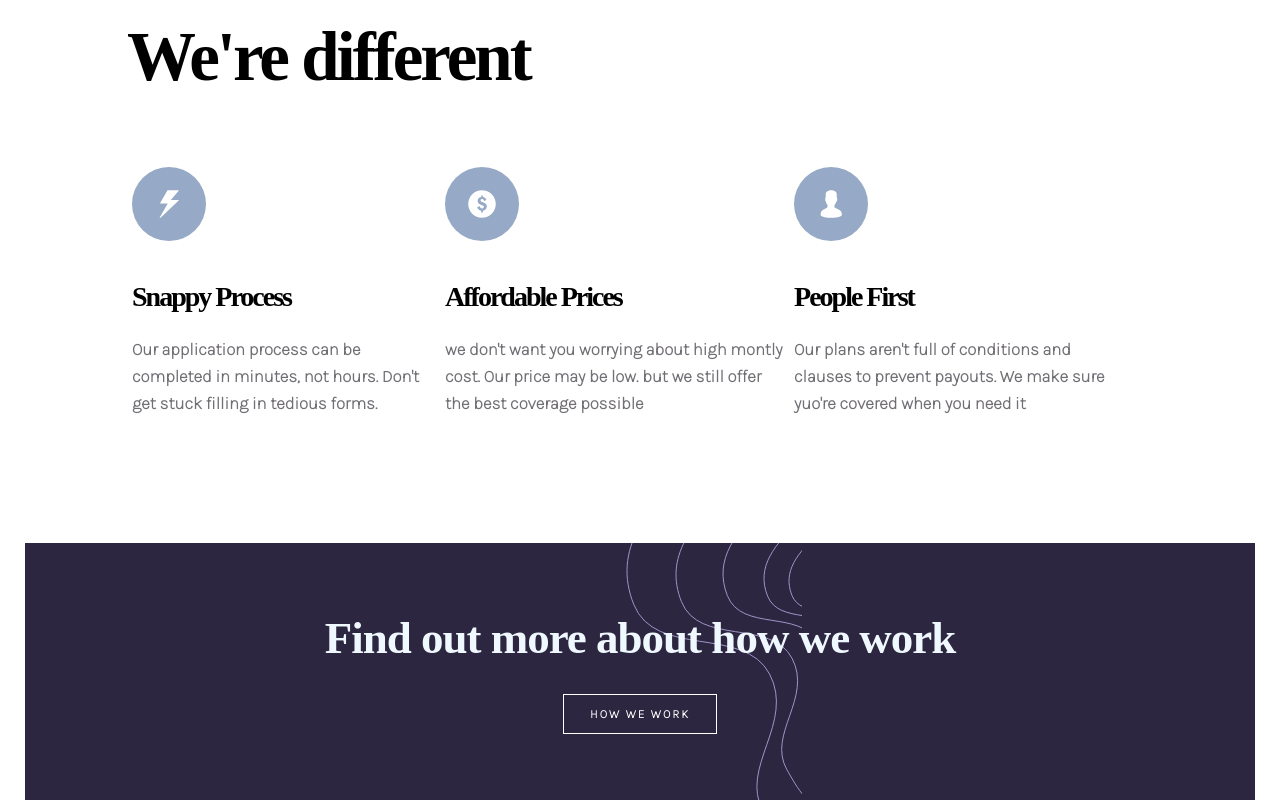
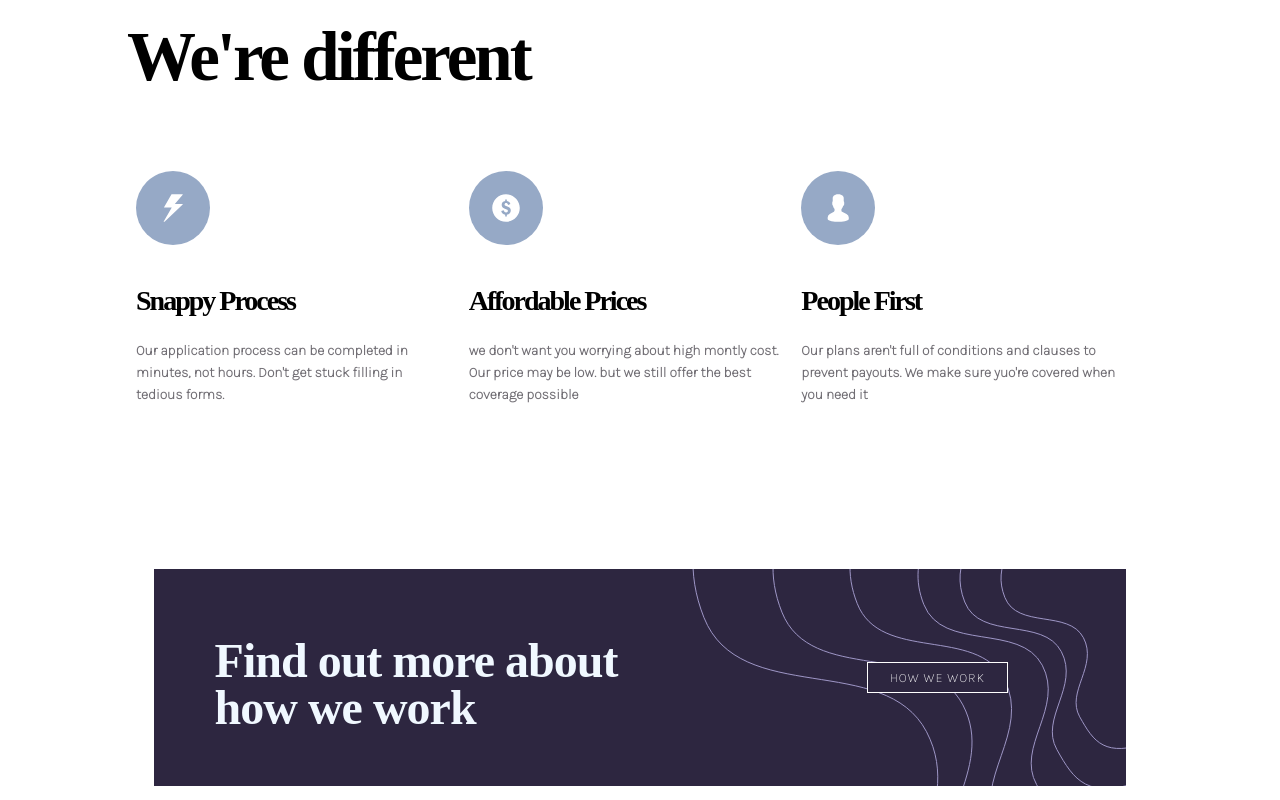
Before and after one commit to wicho37/insure_landing_page-7, a React (Vite) app: page / in a window 1280 px wide. Shown: the part 840-1640 px from the top of the page. Built offline with nearby package versions, Linux system fonts and the light colour scheme.

Commit message:
se continua con el css para vista modo desktop

```diff
--- a/src/componenst/seccion2/Seccion2.module.css
+++ b/src/componenst/seccion2/Seccion2.module.css
@@ -1,6 +1,7 @@
 .contentCard{
-    margin: 20px;
-    padding: 5px;
+    width: 90%;
+    margin: 10px;
+    padding: 9px;
 }
 .contentCard img{
     margin: 36px 0;
@@ -25,6 +26,10 @@ h3{
     .contentCard{
         margin: 0px;
     }
+    .contentCard div p {
+        font-size: 14px;
+        line-height: 22px;
+    }
     .contentCard img{
         width: 74px;
     }
--- a/src/componenst/seccion4/Seccion-4.module.css
+++ b/src/componenst/seccion4/Seccion-4.module.css
@@ -21,6 +21,9 @@
     position: absolute;
     margin: 0 -14px;
 }
+.imgHoWe1{
+    display: none;
+}
 
 .boton3{
     background-color: hsl(256, 26%, 20%);
@@ -31,3 +34,37 @@
     letter-spacing: 2px;
     margin: 32px 0 64px;
 }
+
+
+@media (min-width:1200px) {
+    .nosotros{
+        height: 217px;
+        margin: 12%;
+        text-align: left;
+        display: flex;
+        background-image: url(../../assets/img_desktop/bg-pattern-how-we-work-desktop.svg);
+        background-position: 100%;
+    }
+    .imgHoWe{
+        display: none;
+    }
+    .nosotros div{
+        display: flex;
+        flex-direction: row;
+    }
+    .parrafo{
+        font-size: 48px;
+        margin: 7% 224px 0 61px;
+        width: 44%;
+        padding: 0%;
+    }
+    .boton3{
+        margin: 93px 0;
+        letter-spacing: 1px;
+        font-weight: 500;
+        font-size: 13px;
+        padding: 5px 22px;
+    }
+
+
+}
--- a/src/componenst/seccion4/Seccion-4.tsx
+++ b/src/componenst/seccion4/Seccion-4.tsx
@@ -1,5 +1,6 @@
 import style from "./Seccion-4.module.css"
 import imgWeWork from "../../assets/img_mobil/bg-pattern-how-we-work-mobile.svg"
+import imgWeWork1 from "../../assets/img_desktop/bg-pattern-how-we-work-desktop.svg"
 
 
 
@@ -8,8 +9,12 @@ const Nostros = () => {
     return(
         <div className={style.nosotros}>
             <img src={imgWeWork} className={style.imgHoWe}/>
-            <p className={style.parrafo}>Find out more about how we work</p>
-            <button className={style.boton3}>HOW WE WORK</button>
+            {/* <img src={imgWeWork1} alt="" className={style.imgHoWe1} /> */}
+            <div>
+                <p className={style.parrafo}>Find out more about how we work</p>
+                <button className={style.boton3}>HOW WE WORK</button>
+            </div>
+
 
         </div>
     )
```
